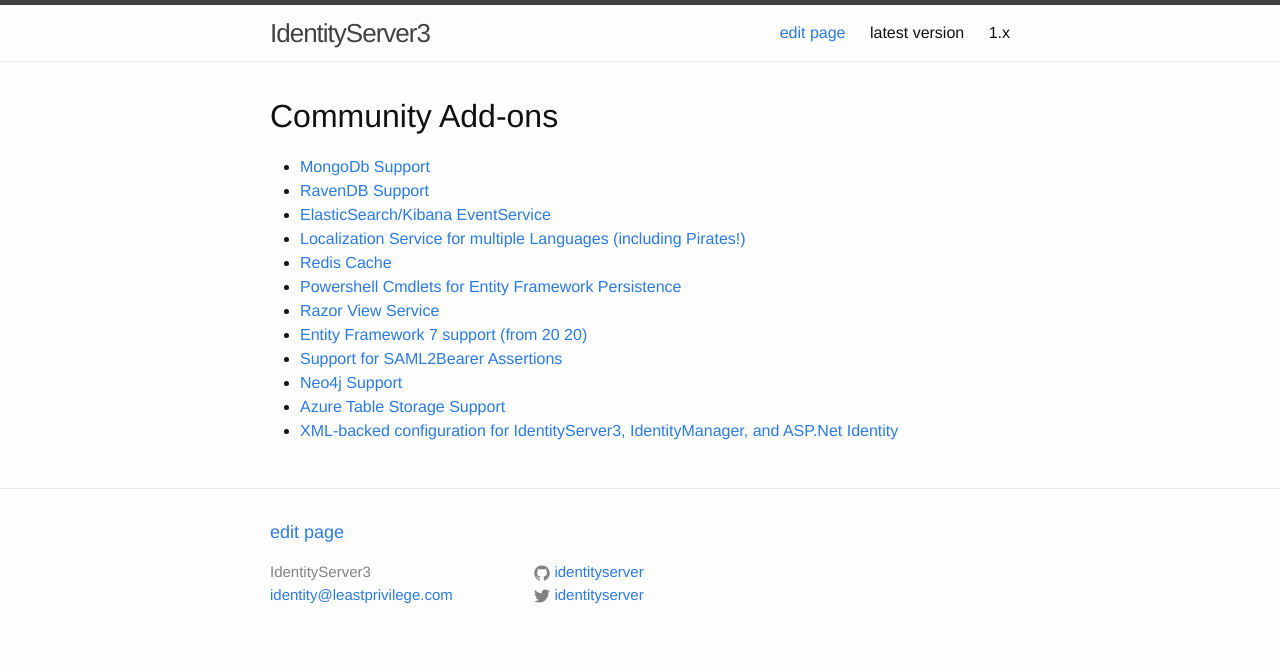
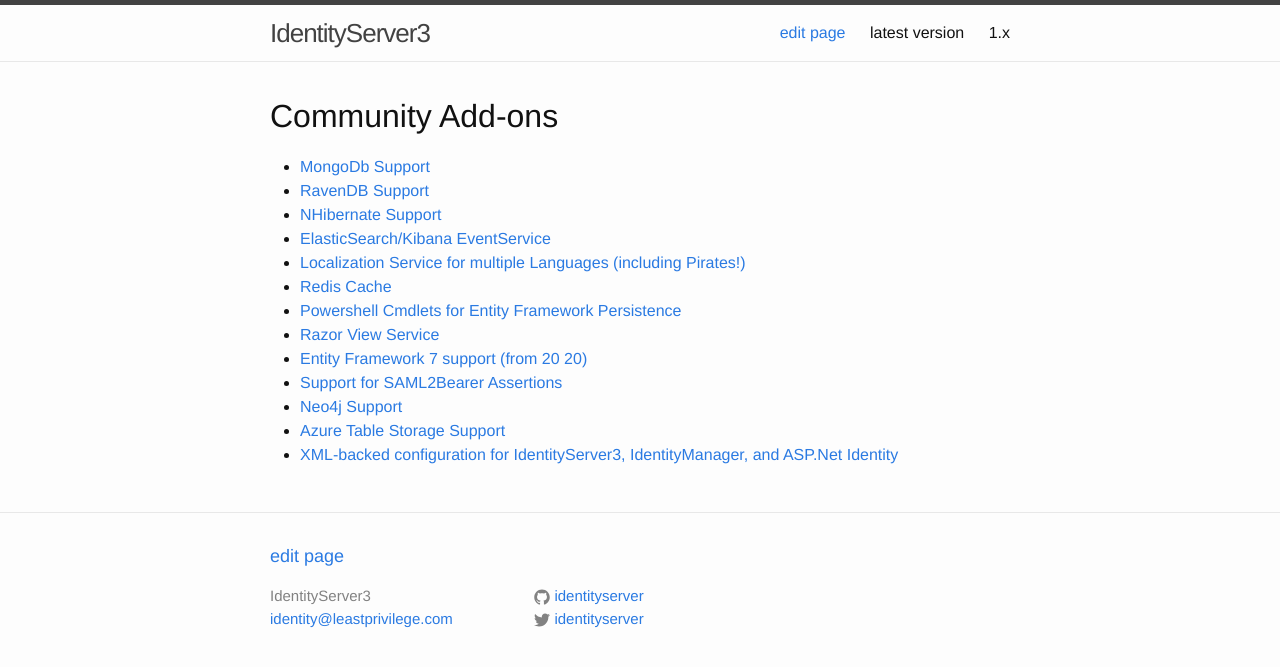
Before and after one commit to IdentityServer/Documentation, a Jekyll site: the page built from docsv2/resources/community.md, in a window 1280 px wide. Shown: the top 667 px of the page. Built offline with Jekyll 4.4.1, drawn with Linux system fonts in a browser that asks for light colours.

Commit message:
Update community.md

```diff
--- a/docsv2/resources/community.md
+++ b/docsv2/resources/community.md
@@ -6,6 +6,7 @@
 
 * [MongoDb Support](https://github.com/jageall/IdentityServer.v3.MongoDb)
 * [RavenDB Support](https://github.com/Agrando/IdentityServer.Contrib.RavenDB)
+* [NHibernate Support](https://github.com/rms81/IdentityServer3.Contrib.Nhibernate)
 * [ElasticSearch/Kibana EventService](https://github.com/nrkno/IdentityServer3.Contrib)
 * [Localization Service for multiple Languages (including Pirates!)](https://johnkors.github.io/IdentityServer3.Contrib.Localization/#/)
 * [Redis Cache](https://github.com/imperugo/Thinktecture.IdentityServer3.Cache.Redis)
```
